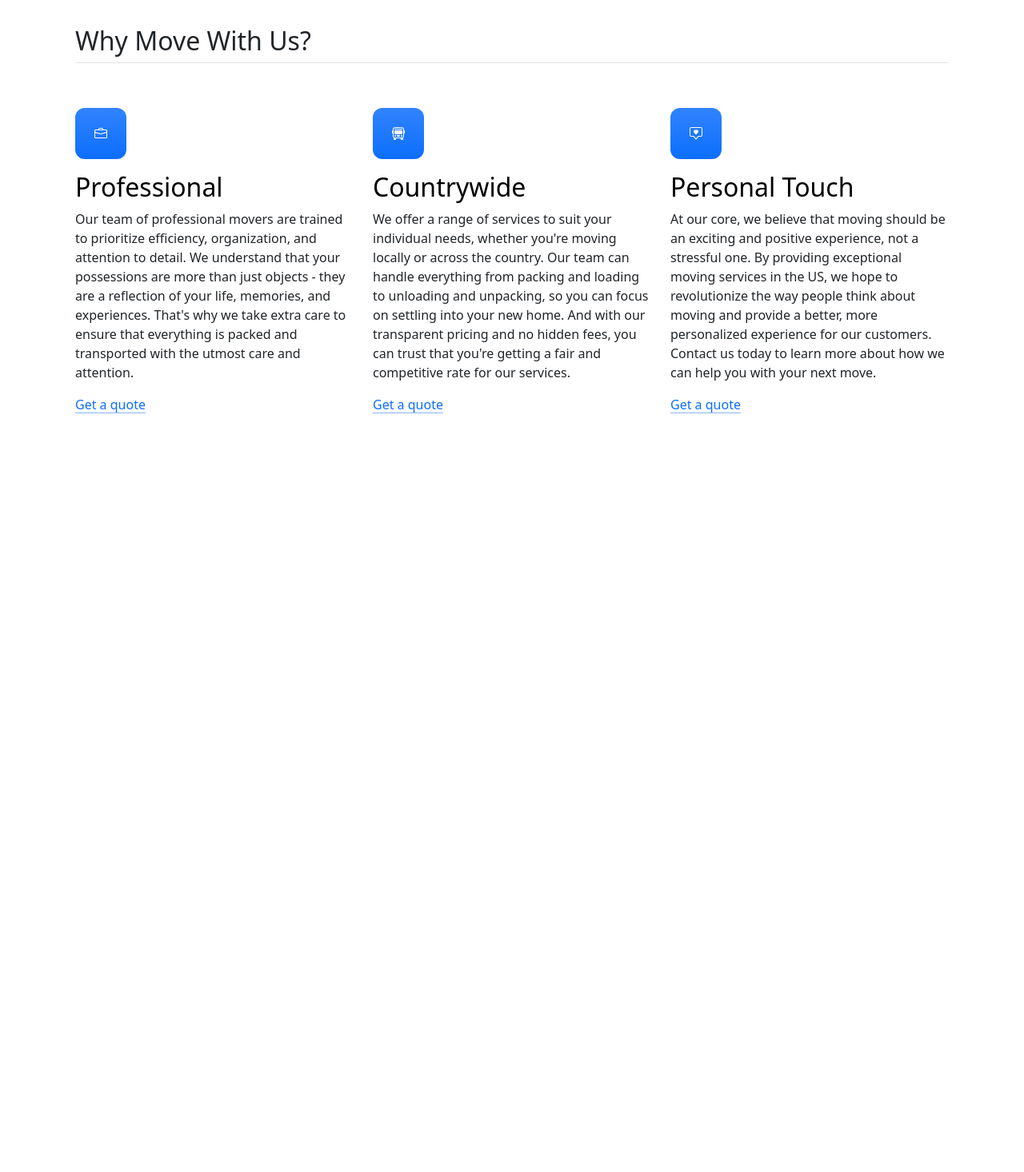
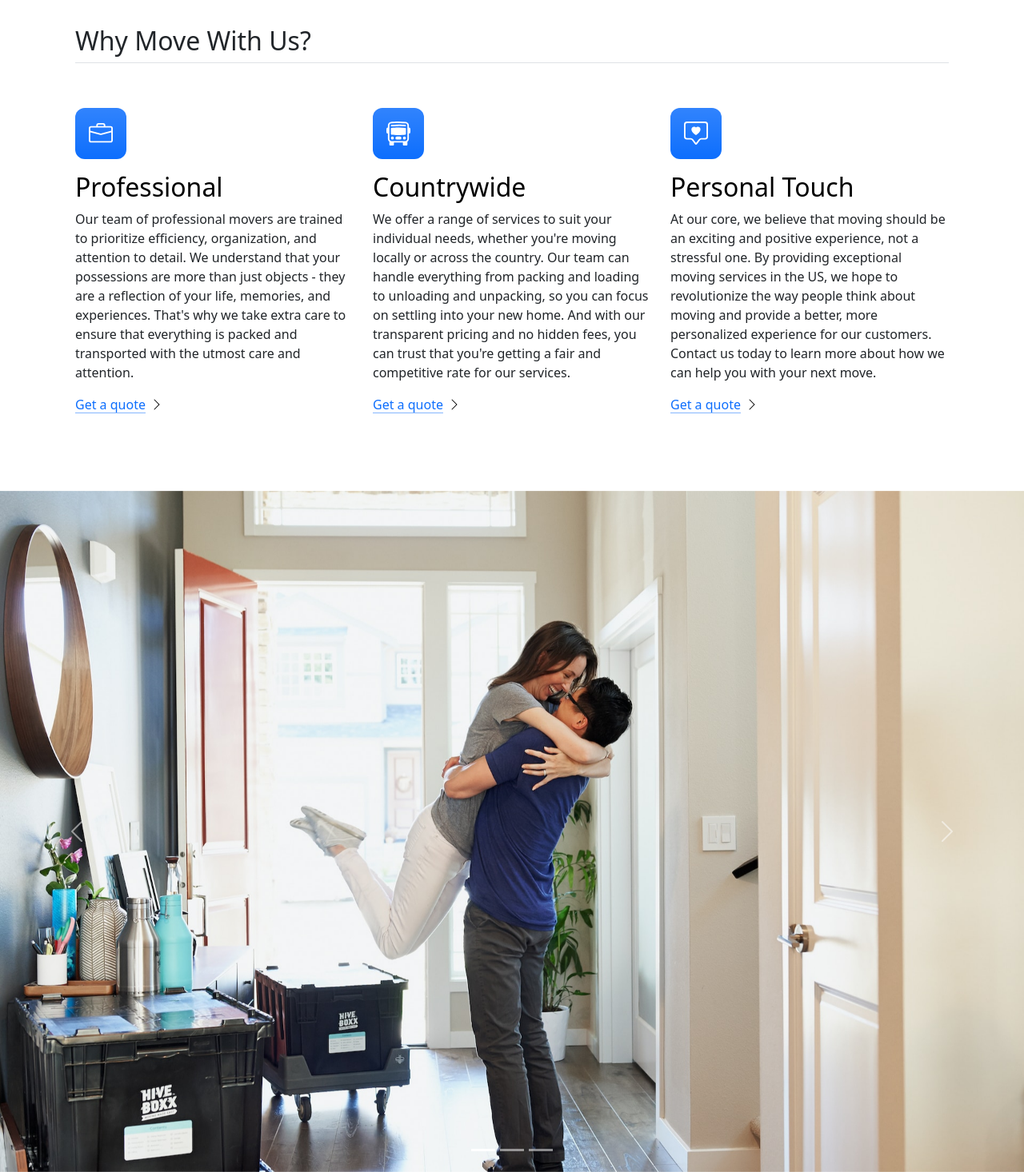
Before and after one commit to Shadow1c/11.2-Bootstrap-Components, a plain HTML site: page index.html in a window 1280 px wide. Shown: the part 804-2270 px from the top of the page at 80% size. Before the commit the page ends 1418 px from the top, so only its background shows below. Drawn offline with nearby package versions, Linux system fonts and the light colour scheme.

Commit message:
AddCarousel

```diff
--- a/index.html
+++ b/index.html
@@ -72,41 +72,69 @@
     <div class="row g-4 py-5 row-cols-1 row-cols-lg-3">
       <div class="feature col">
         <div class="feature-icon d-inline-flex align-items-center justify-content-center text-bg-primary bg-gradient fs-2 mb-3">
-          <img src="./briefcase.svg" alt="briefcase">
+          <img src="./briefcase.svg" alt="briefcase" height="30">
         </div>
         <h3 class="fs-2 text-body-emphasis">Professional</h3>
         <p>Our team of professional movers are trained to prioritize efficiency, organization, and attention to detail. We understand that your possessions are more than just objects - they are a reflection of your life, memories, and experiences. That's why we take extra care to ensure that everything is packed and transported with the utmost care and attention.</p>
         <a href="#" class="icon-link">
           Get a quote
-          <svg class="bi"><use xlink:href="#chevron-right"></use></svg>
+          <img src="./chevron-right.svg" alt="chevron-right">
         </a>
       </div>
       <div class="feature col">
         <div class="feature-icon d-inline-flex align-items-center justify-content-center text-bg-primary bg-gradient fs-2 mb-3">
-          <img src="./bus-front.svg" alt="bus-front">
+          <img src="./bus-front.svg" alt="bus-front" height="30">
         </div>
         <h3 class="fs-2 text-body-emphasis">Countrywide</h3>
         <p>We offer a range of services to suit your individual needs, whether you're moving locally or across the country. Our team can handle everything from packing and loading to unloading and unpacking, so you can focus on settling into your new home. And with our transparent pricing and no hidden fees, you can trust that you're getting a fair and competitive rate for our services.</p>
         <a href="#" class="icon-link">
           Get a quote
-          <svg class="bi"><use xlink:href="#chevron-right"></use></svg>
+          <img src="./chevron-right.svg" alt="chevron-right">
         </a>
       </div>
       <div class="feature col">
         <div class="feature-icon d-inline-flex align-items-center justify-content-center text-bg-primary bg-gradient fs-2 mb-3">
-          <img src="./chat-square-heart.svg" alt="chat-square-heart">
+          <img src="./chat-square-heart.svg" alt="chat-square-heart" height="30">
         </div>
         <h3 class="fs-2 text-body-emphasis">Personal Touch</h3>
         <p>At our core, we believe that moving should be an exciting and positive experience, not a stressful one. By providing exceptional moving services in the US, we hope to revolutionize the way people think about moving and provide a better, more personalized experience for our customers. Contact us today to learn more about how we can help you with your next move.</p>
         <a href="#" class="icon-link">
           Get a quote
-          <svg class="bi"><use xlink:href="#chevron-right"></use></svg>
+          <img src="./chevron-right.svg" alt="chevron-right">
         </a>
       </div>
     </div>
   </div>
 
-  <script src="https://cdn.jsdelivr.net/npm/bootstrap@5.3.3/dist/js/bootstrap.bundle.min.js" integrity="sha384-YvpcrYf0tY3lHB60NNkmXc5s9fDVZLESaAA55NDzOxhy9GkcIdslK1eN7N6jIeHz" crossorigin="anonymous"></script>
+  <div id="carouselExampleIndicators" class="carousel slide">
+    <div class="carousel-indicators">
+      <button type="button" data-bs-target="#carouselExampleIndicators" data-bs-slide-to="0" class="active" aria-current="true" aria-label="Slide 1"></button>
+      <button type="button" data-bs-target="#carouselExampleIndicators" data-bs-slide-to="1" aria-label="Slide 2"></button>
+      <button type="button" data-bs-target="#carouselExampleIndicators" data-bs-slide-to="2" aria-label="Slide 3"></button>
+    </div>
+    <div class="carousel-inner">
+      <div class="carousel-item active">
+        <img src="./couple.jpg" class="d-block w-100" alt="couple">
+      </div>
+      <div class="carousel-item">
+        <img src="./family.jpg" class="d-block w-100" alt="family">
+      </div>
+      <div class="carousel-item">
+        <img src="./dog.jpg" class="d-block w-100" alt="dog">
+      </div>
+    </div>
+    <button class="carousel-control-prev" type="button" data-bs-target="#carouselExampleIndicators" data-bs-slide="prev">
+      <span class="carousel-control-prev-icon" aria-hidden="true"></span>
+      <span class="visually-hidden">Previous</span>
+    </button>
+    <button class="carousel-control-next" type="button" data-bs-target="#carouselExampleIndicators" data-bs-slide="next">
+      <span class="carousel-control-next-icon" aria-hidden="true"></span>
+      <span class="visually-hidden">Next</span>
+    </button>
+  </div>
+
+  <script src="https://cdn.jsdelivr.net/npm/bootstrap@5.3.3/dist/js/bootstrap.bundle.min.js" integrity="sha384-YvpcrYf0tY3lHB60NNkmXc5s9fDVZLESaAA55NDzOxhy9GkcIdslK1eN7N6jIeHz"
+  crossorigin="anonymous"></script>
 </body>
 
 </html>
```
